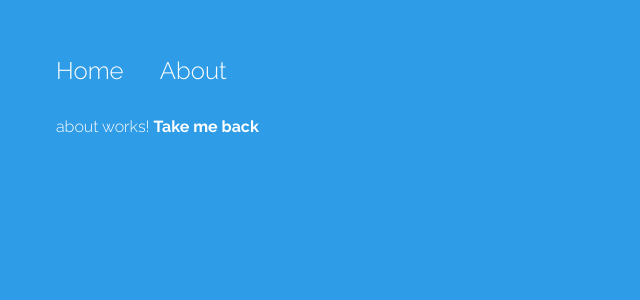
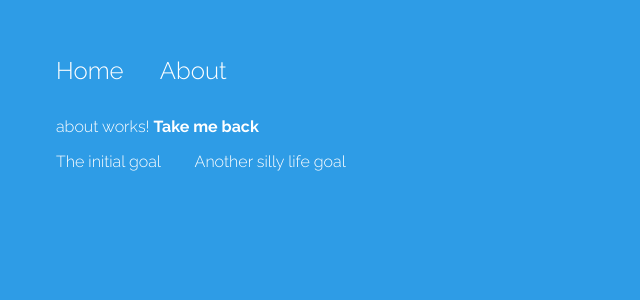
Before and after one commit to Rodoba96/ng5-web2, an Angular app: page /about/100 in a window 1280 px wide. Shown: the top 300 px of the page, without its empty margins (0-640 px from the left). Built offline with nearby package versions, Linux system fonts and the light colour scheme.

Commit message:
add services #11

```diff
--- a/src/app/about/about.component.html
+++ b/src/app/about/about.component.html
@@ -2,3 +2,8 @@
     about works!
     <a href="" (Clik)="sendMeHome" > <strong> Take me back </strong></a>
 </p>
+
+<ul>
+    <li *ngFor="let goal of goals">
+        {{ goal }}
+    </li>
--- a/src/app/about/about.component.ts
+++ b/src/app/about/about.component.ts
@@ -1,6 +1,8 @@
 import { Component, OnInit } from '@angular/core';
 import { ActivatedRoute } from '@angular/router';
 import { Router } from '@angular/router';
+import { DataService } from '../data.service';
+
 
 @Component({
   selector: 'app-about',
@@ -9,13 +11,16 @@
 })
 export class AboutComponent implements OnInit {
 
-  constructor(private route: ActivatedRoute, private router: Router) {
+  goals:any;
+
+  constructor(private route: ActivatedRoute, private router: Router, private _data: DataService) {
     this.route.params.subscribe(
       res=> console.log (res.id)
     );
    }
 
   ngOnInit(): void {
+    this._data.goal.subscribe(res => this.goals = res);
   }
 
   sendMeHome(){
--- a/src/app/app.module.ts
+++ b/src/app/app.module.ts
@@ -1,6 +1,7 @@
 import { BrowserModule } from '@angular/platform-browser';
 import { NgModule } from '@angular/core';
 
+import { DataService } from './data.service';
 import { BrowserAnimationsModule } from '@angular/platform-browser/animations'
 import { FormsModule } from '@angular/forms'
 import { AppRoutingModule } from './app-routing.module';
@@ -20,7 +21,7 @@
     FormsModule,
     BrowserAnimationsModule
   ],
-  providers: [],
+  providers: [DataService],
   bootstrap: [AppComponent]
 })
 export class AppModule { }
--- /dev/null
+++ b/src/app/data.service.ts
@@ -0,0 +1,16 @@
+import { Injectable } from '@angular/core';
+import { BehaviorSubject } from 'rxjs';
+
+@Injectable({
+  providedIn: 'root'
+})
+export class DataService {
+
+  private goals = new BehaviorSubject<any>(['The initial goal','Another silly life goal']);
+  goal = this.goals.asObservable();
+  constructor() { }
+
+  changeGoal(goal: any){
+    this.goals.next(goal);
+  }
+}
--- a/src/app/home/home.component.ts
+++ b/src/app/home/home.component.ts
@@ -1,5 +1,6 @@
 import { Component, OnInit } from '@angular/core';
 import { trigger, style, transition, animate, keyframes, query, stagger } from '@angular/animations';
+import { DataService } from '../data.service';
 
 @Component({
   selector: 'app-home',
@@ -28,16 +29,19 @@
   goalText: string = 'My first life goal';
   goals: string[] = [];
 
-  constructor() { }
+  constructor(private _data: DataService) { }
 
   ngOnInit(): void {
+   this._data.goal.subscribe(res => this.goals = res);
    this.itemCount = this.goals.length;
+   this._data.changeGoal(this.goals);
   }
 
   addItem() {
     this.goals.push(this.goalText);
     this.goalText = '';
     this.itemCount = this.goals.length;
+    this._data.changeGoal(this.goals);
   }
 
 }
```
Also changed, not shown: 1 other file (tests, documents, lock files or other folders).
